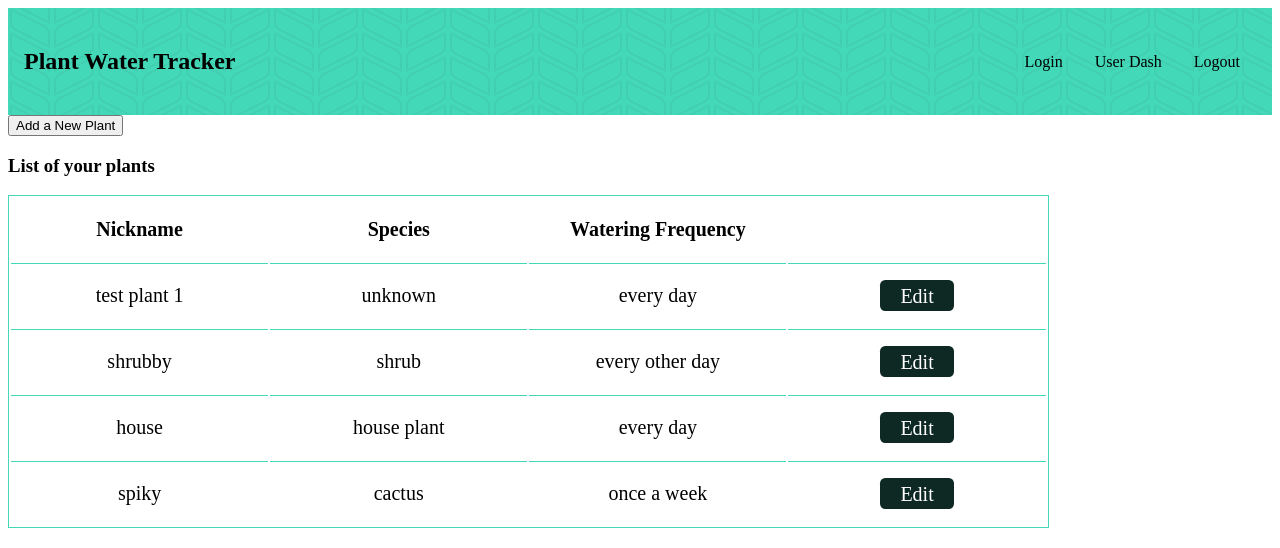
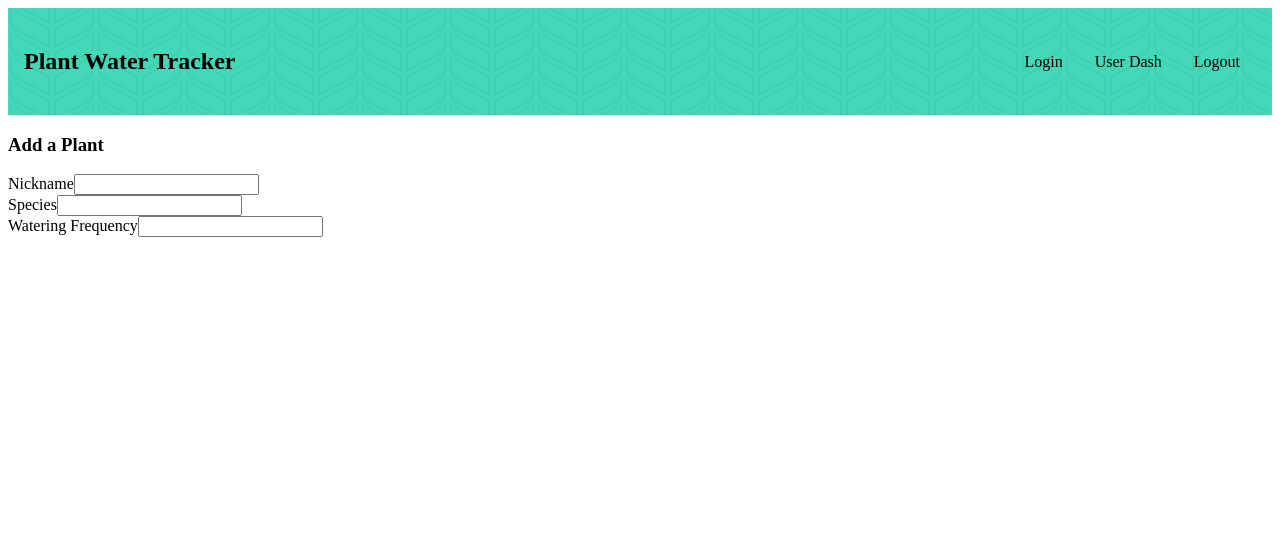
Before and after one commit to plant-water-tracker/frontend, a React (Create React App) app: page /user-dash/add in a window 1280 px wide. Shown: the top 548 px of the page. Built offline with nearby package versions, Linux system fonts and the light colour scheme.

Commit message:
Added basic DOM for add form

```diff
--- /dev/null
+++ b/src/components/AddPlant.js
@@ -0,0 +1,49 @@
+import React, { useState } from 'react';
+import { useParams, useHistory } from 'react-router-dom';
+import { Link } from 'react-router-dom';
+
+import axios from 'axios';
+
+const AddPlant = (props) => {
+    const {push} = useHistory();
+    const {id} = useParams();
+
+    const [plant, setPlant] = useState({
+        nickname: '',
+        species: '',
+        h2oFrequency: ''
+    });
+
+    const handleChange = (e) => {
+        setPlant({
+            ...plant,
+            [e.target.name]: e.target.value
+        });
+    }
+
+    return (
+        <div>
+            <form>
+                <div>
+                    <h3>Add a Plant</h3>
+                </div>
+                <div>
+                    <div className="form-group">
+                        <label>Nickname</label>
+                        <input value={plant.nickname} onChange={handleChange} name="nickname" type="text" className="form-control"/>
+                    </div>
+                    <div className="form-group">
+                        <label>Species</label>
+                        <input value={plant.species} onChange={handleChange} name="species" type="text" className="form-control"/>
+                    </div>
+                    <div className="form-group">
+                        <label>Watering Frequency</label>
+                        <input value={plant.h2oFrequency} onChange={handleChange} name="h2oFrequency" type="text" className="form-control"/>
+                    </div>
+                </div>
+            </form>
+        </div>
+    )
+}
+
+export default AddPlant;
--- a/src/components/App.js
+++ b/src/components/App.js
@@ -7,6 +7,7 @@
 import { Route, BrowserRouter as Router, Switch } from "react-router-dom";
 import Logout from './Logout';
 import PlantDashboard from './PlantDashboard';
+import AddPlant from './AddPlant';
 
 function App() {
   return (
@@ -17,6 +18,10 @@
 
           <Route path='/user-dash/edit/:id'>
             <PlantDashboard/>
+          </Route>
+          <Route path='/user-dash/add'>
+            <Header/>
+            <AddPlant/>
           </Route>
           <Route path='/user-dash'>
             <Header/>
--- a/src/components/PlantListItem.js
+++ b/src/components/PlantListItem.js
@@ -2,14 +2,14 @@
 import { Link } from 'react-router-dom';
 
 const PlantListItem = (props)=> {
-  const { id, nickname, species, h2oFrequency } = props.plant;
+  const { plant_id, nickname, species, h2oFrequency } = props.plant;
 
-  return(<tr key={id}>
+  return(<tr key={plant_id}>
       <td>{nickname}</td>
       <td>{species}</td>
       <td>{h2oFrequency}</td>
       <td>
-        <Link to={`/user-dash/edit/${id}`} className='edit'>
+        <Link to={`/user-dash/edit/${plant_id}`} className='edit'>
           Edit
         </Link>
       </td>
--- a/src/components/UserDashboard.js
+++ b/src/components/UserDashboard.js
@@ -1,4 +1,5 @@
 import React from "react";
+import { Link } from 'react-router-dom';
 import plants from "../mocks/data";
 import PlantListItem from "./PlantListItem";
 import './UserDashboard.css'
@@ -6,7 +7,7 @@
 const UserDashboard = (props) => {
     return (
         <div>
-            <button>Add a New Plant</button>
+            <Link to='/user-dash/add'><button>Add a New Plant</button></Link>
             <h3>List of your plants</h3>
             <table className="table">
                 <thead>
@@ -21,7 +22,7 @@
                 <tbody>
                     {
                         //plants data passed in through props
-                        plants.map(plant=><PlantListItem key={plant.id} plant={plant}/>)
+                        plants.map(plant=><PlantListItem key={plant.plant_id} plant={plant}/>)
                     }
                 </tbody>
             </table>
--- a/src/mocks/data.js
+++ b/src/mocks/data.js
@@ -1,25 +1,25 @@
 
 const plants = [
     {
-        id: 1,
+        plant_id: 1,
         nickname: 'test plant 1',
         species: 'unknown',
         h2oFrequency: 'every day'
     },
     {
-        id: 2,
+        plant_id: 2,
         nickname: 'shrubby',
         species: 'shrub',
         h2oFrequency: 'every other day'
     },
     {
-        id: 3,
+        plant_id: 3,
         nickname: 'house',
         species: 'house plant',
         h2oFrequency: 'every day'
     },
     {
-        id: 4,
+        plant_id: 4,
         nickname: 'spiky',
         species: 'cactus',
         h2oFrequency: 'once a week'
```
